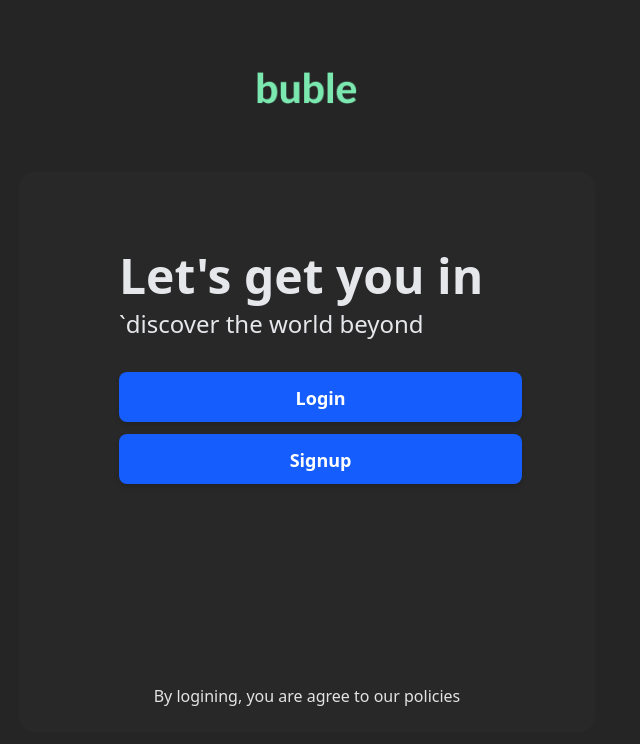
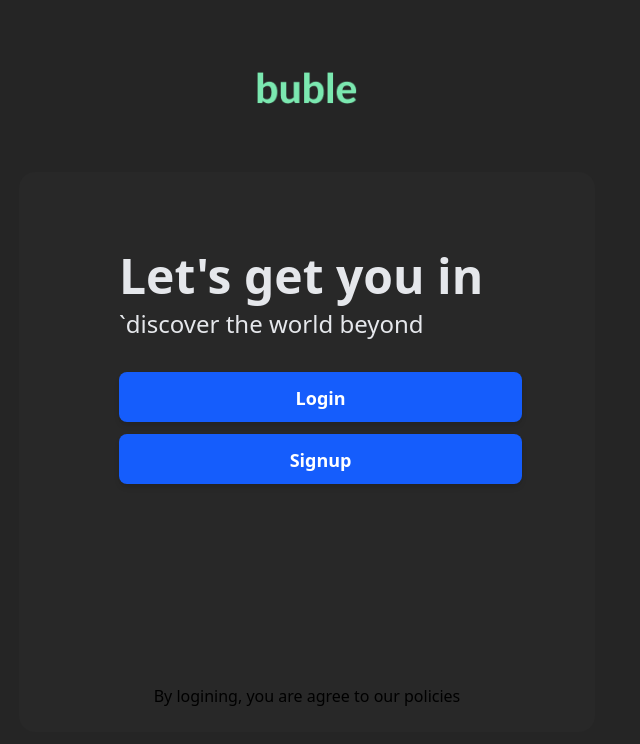
Before and after one commit to dhruuujs/Buble, a React (Vite) app in the folder frontend/: page / in a window 1280 px wide. Shown: the top 744 px of the page, without its empty margins (333-973 px from the left). Built offline with nearby package versions, Linux system fonts and the light colour scheme.

Commit message:
Deleted lines

```diff
--- a/frontend/src/index.css
+++ b/frontend/src/index.css
@@ -6,8 +6,6 @@
   font-weight: 400;
 
   color-scheme: light dark;
-  color: rgba(255, 255, 255, 0.87);
-  background-color: #242424;
 
   font-synthesis: none;
   text-rendering: optimizeLegibility;
```
